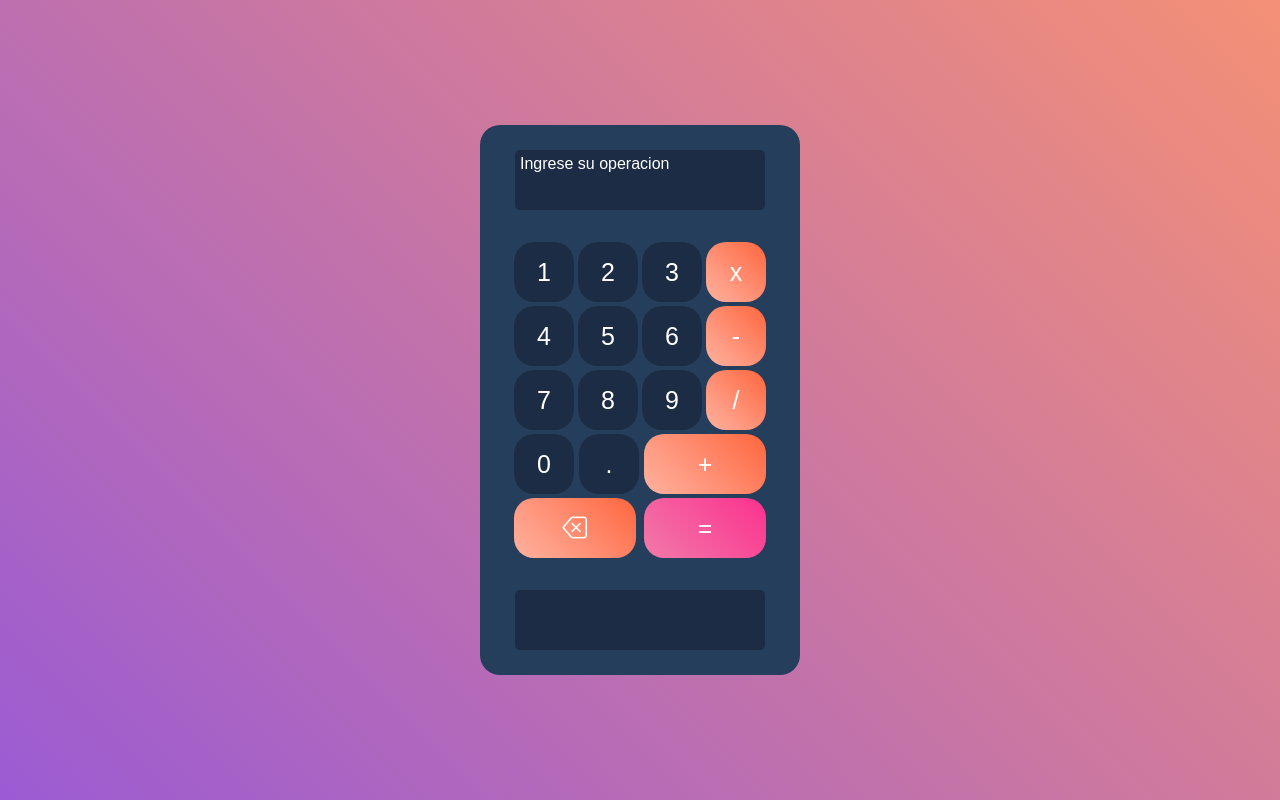
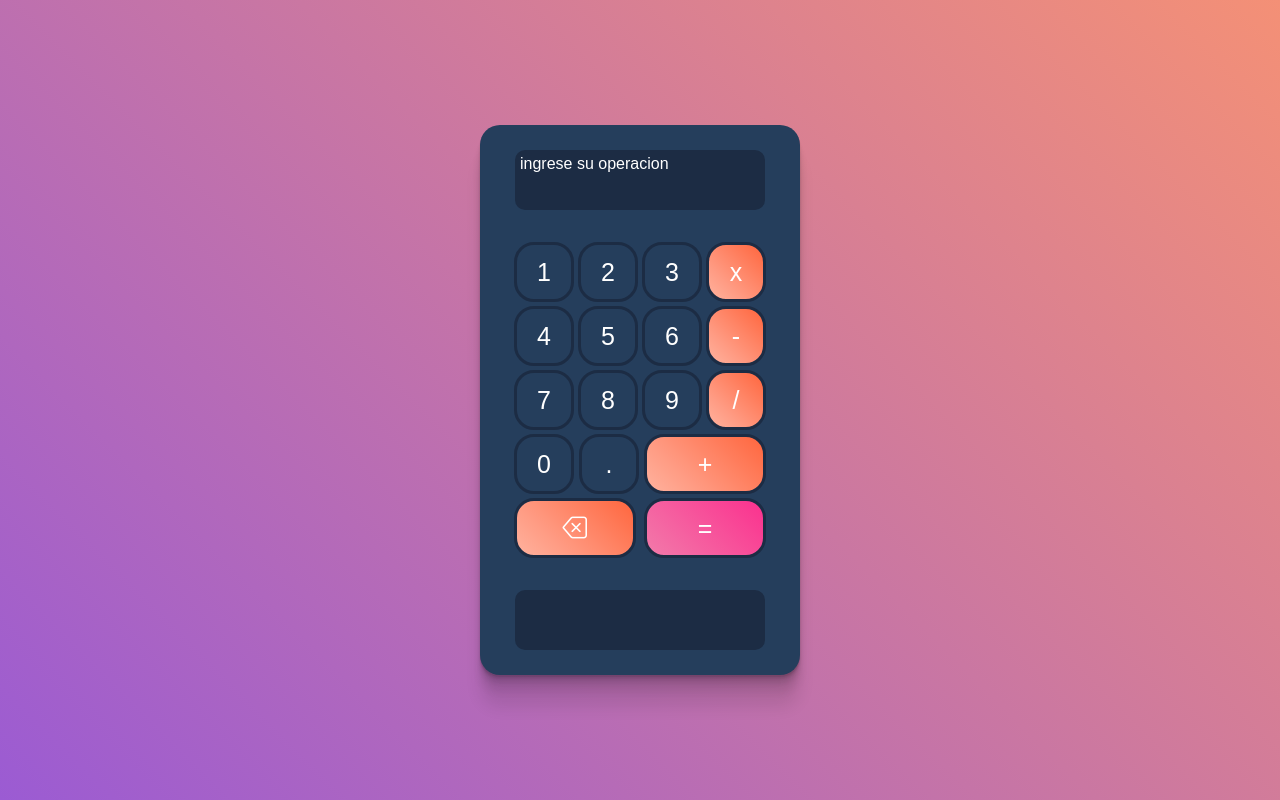
Before and after one commit to LucasNageI/calculadora, a plain HTML site: page index.html in a window 1280 px wide. Drawn offline with nearby package versions, Linux system fonts and the light colour scheme.

Commit message:
cambio de los botones

```diff
--- a/index.html
+++ b/index.html
@@ -4,8 +4,9 @@
     <meta charset="UTF-8">
     <meta name="viewport" content="width=device-width, initial-scale=1.0">
     <link rel="stylesheet" href="./style.css">
+    <link rel="icon" href="https://encrypted-tbn0.gstatic.com/images?q=tbn:ANd9GcT52jqhQkgcgyDBqqYf1iicCiokrQmxa13r4A&s">
     <link rel="stylesheet" href="https://cdn.jsdelivr.net/npm/bootstrap-icons@1.11.3/font/bootstrap-icons.min.css">
-    <title>Document</title>
+    <title>calculadora</title>
 </head>
 <body>
     <main id="main">
@@ -14,7 +15,7 @@
             <form class="formulario" id="formulario">
 
                 <div class="span-container">
-                        <span class="operacion" id="operacion">Ingrese su operacion</span>
+                        <span class="operacion" id="operacion">ingrese su operacion</span>
                 </div>
 
                 <div class="btns-container">
--- a/style.css
+++ b/style.css
@@ -26,7 +26,7 @@ input:focus {
 .span-container {
     background-color: #1C2C44;
     padding: 5px;
-    border-radius: 5px;
+    border-radius: 10px;
     width: 250px;
     height: 60px;
     display: flex;
@@ -35,11 +35,12 @@ input:focus {
 }
 
 .resultado {
-    color: white;
+    color: rgb(255, 255, 255);
+    cursor: default;
 }
 
 .operacion {
-    color: white;
+    color: rgb(255, 255, 255);
     width: 100%;
     height: 100%;}
 
@@ -53,6 +54,8 @@ input:focus {
     flex-direction: column;
     align-items: center;
     justify-content: space-between;
+    box-shadow: rgba(0, 0, 0, 0.09) 0px 2px 1px, rgba(0, 0, 0, 0.09) 0px 4px 2px, rgba(0, 0, 0, 0.09) 0px 8px 4px, rgba(0, 0, 0, 0.09) 0px 16px 8px, rgba(0, 0, 0, 0.09) 0px 32px 16px;
+
 }
 
 .title {
@@ -67,23 +70,30 @@ input:focus {
 }
 
 .inputs-btn {
-    background-color: #1C2C44;
+    background-color: transparent;
+    border: 3px solid #1C2C44;
     width: 60px;
     height: 60px;
     color: white;
     border-radius: 20px;
-    border: none;
     font-size: 25px;
     margin: 2px;
+    transition: 0.1s;
+    cursor: pointer;
 }
 
 .inputs-btn:hover {
-    transition: 0.3s;
+    background-color: #1C2C44;
 }
 
 .suma, .resta, .multiplicacion, .division, .del {
     background: rgb(255,178,158);
     background: linear-gradient(45deg, rgba(255,178,158,1) 0%, rgba(255,155,131,1) 31%, rgba(255,102,62,1) 100%);
+    transition: 0.1s;
+}
+
+.suma:hover, .resta:hover, .multiplicacion:hover, .division:hover, .del:hover, .submit-btn:hover {
+    border: #1C2C44;
 }
 
 .suma {
```
